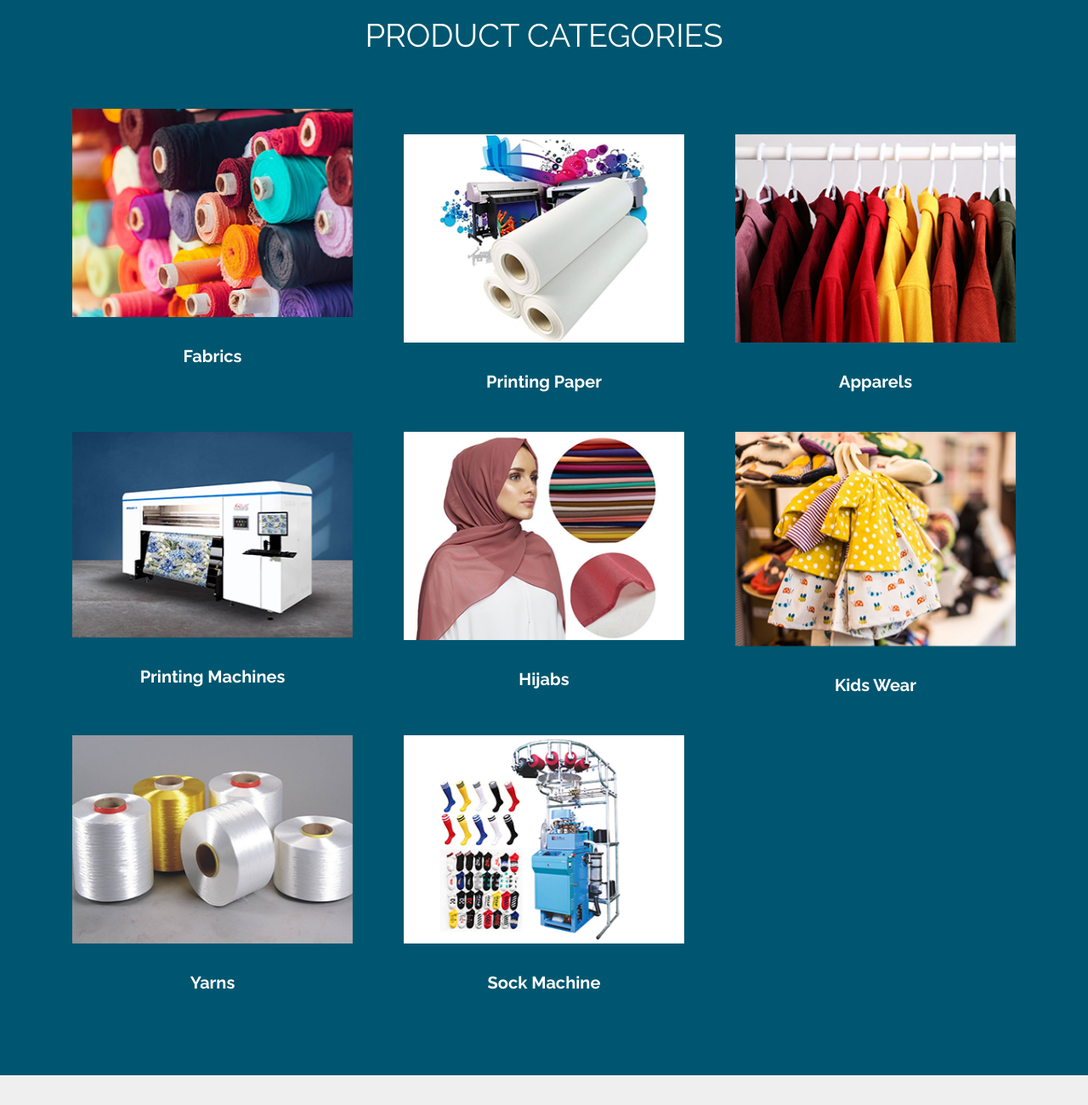
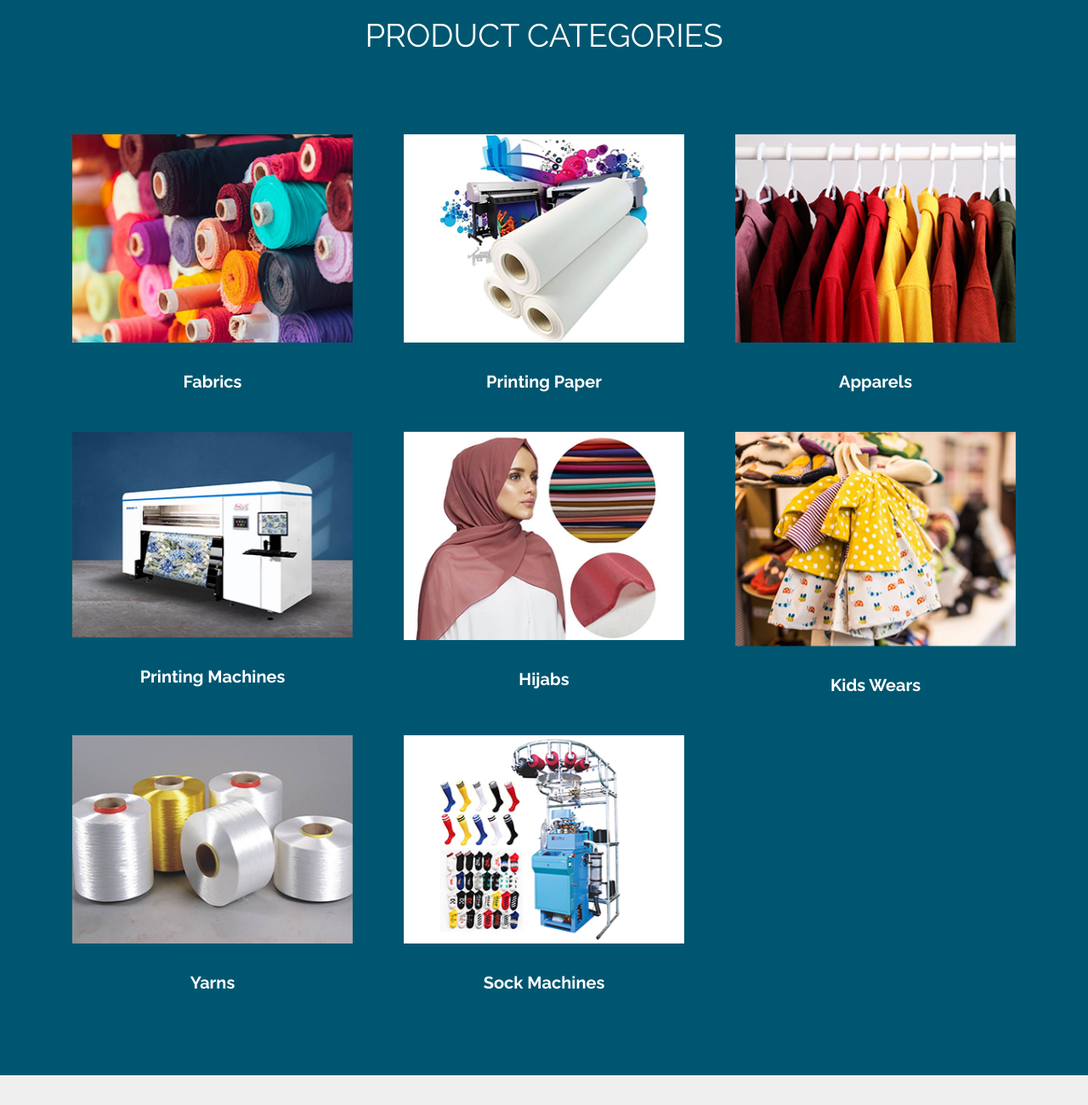
Before and after one commit to SophonTec/cotex-china, a plain HTML site: page index.html in a window 1280 px wide. Shown: the part 1780-3080 px from the top of the page at 85% size. Drawn offline with Linux system fonts and the light colour scheme.

Commit message:
version0.4.1: fix bugs of typo and margin style at Products section

```diff
--- a/index.html
+++ b/index.html
@@ -145,7 +145,7 @@
       <h2 style="color: white"> Product Categories </h2>
       <div class="service_wrapper">
         <div class="row">
-          <div class="col-lg-4">
+          <div class="col-lg-4" style="margin-top: 30px;">
             <div class="service_block">
               <div class="delay-03s animated wow zoomIn">
                 <img src="img/product_fabric.png" style="width: 100%; height: auto;">
@@ -191,7 +191,7 @@
             <div class="service_block">
               <div class="delay-03s animated wow zoomIn">
                 <img src="img/product_kidswear.png" style="width: 100%; height: auto;">
-                <h3 class="animated fadeInUp wow" style="color: white; font-size: 20px;"> Kids Wear </h3>
+                <h3 class="animated fadeInUp wow" style="color: white; font-size: 20px;"> Kids Wears </h3>
               </div>
             </div>
           </div>
@@ -209,7 +209,7 @@
             <div class="service_block" style="margin-top: 30px;">
               <div class="delay-03s animated wow zoomIn">
                 <img src="img/prodcut_sock_machine.png" style="width: 100%; height: auto;">
-                <h3 class="animated fadeInUp wow" style="color: white; font-size: 20px;"> Sock Machine </h3>
+                <h3 class="animated fadeInUp wow" style="color: white; font-size: 20px;"> Sock Machines </h3>
               </div>
             </div>
           </div>
```
